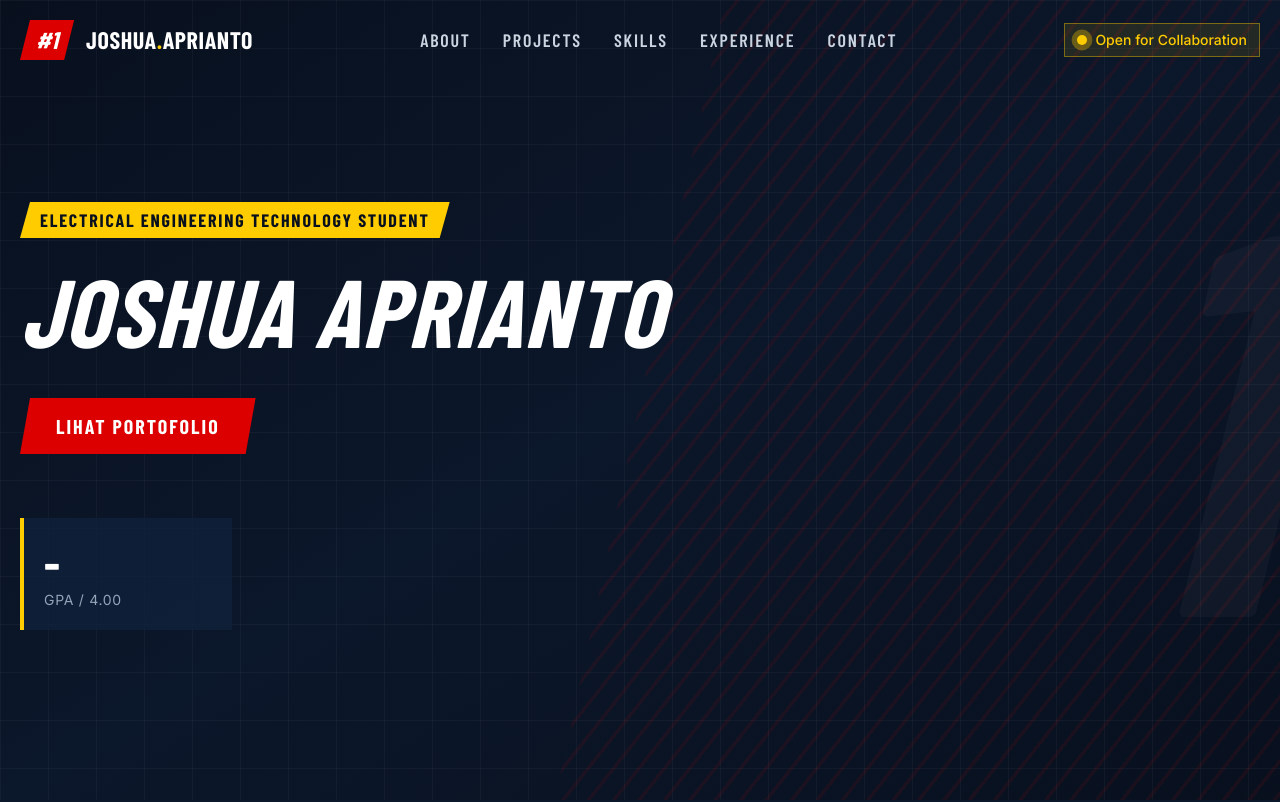
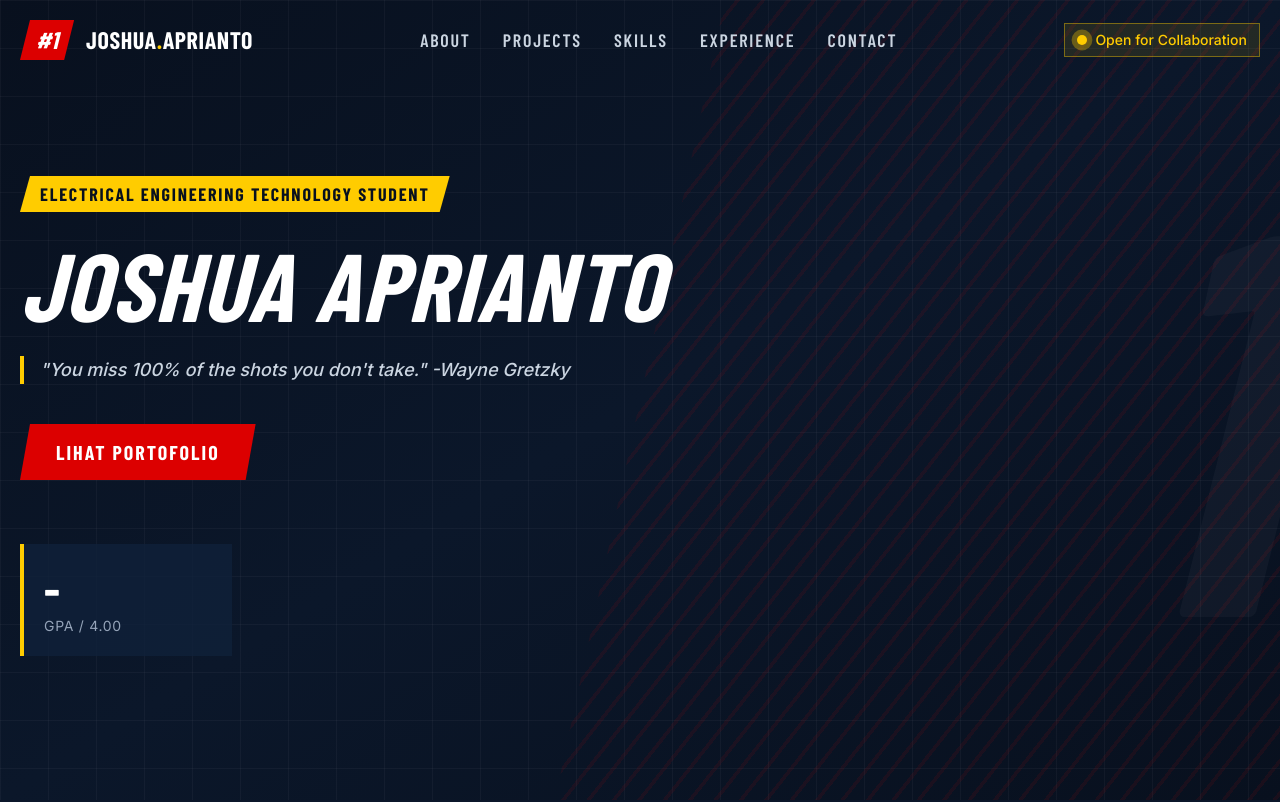
Before and after one commit to jshuaaprianto/portofolio, a plain HTML site: page index.html in a window 1280 px wide. Shown: the top 802 px of the page. Drawn offline with nearby package versions, Linux system fonts and the light colour scheme; a web font is replaced by a local one.

Commit message:
Update index.html

```diff
--- a/index.html
+++ b/index.html
@@ -117,6 +117,11 @@
         JOSHUA APRIANTO </span>
       </h1>
 
+      <div class="mt-6 border-l-4 border-speed pl-4 max-w-2xl">
+        <p class="text-slate-300 italic text-base sm:text-lg font-medium leading-relaxed">
+          "You miss 100% of the shots you don't take." -Wayne Gretzky
+        </p>
+      </div>
 
       <div class="mt-10 flex flex-wrap gap-4">
         <a href="#projects" class="glow-red slant-btn bg-crimson text-white font-display font-bold uppercase tracking-widest text-xl px-9 py-3.5">Lihat Portofolio</a>
```
